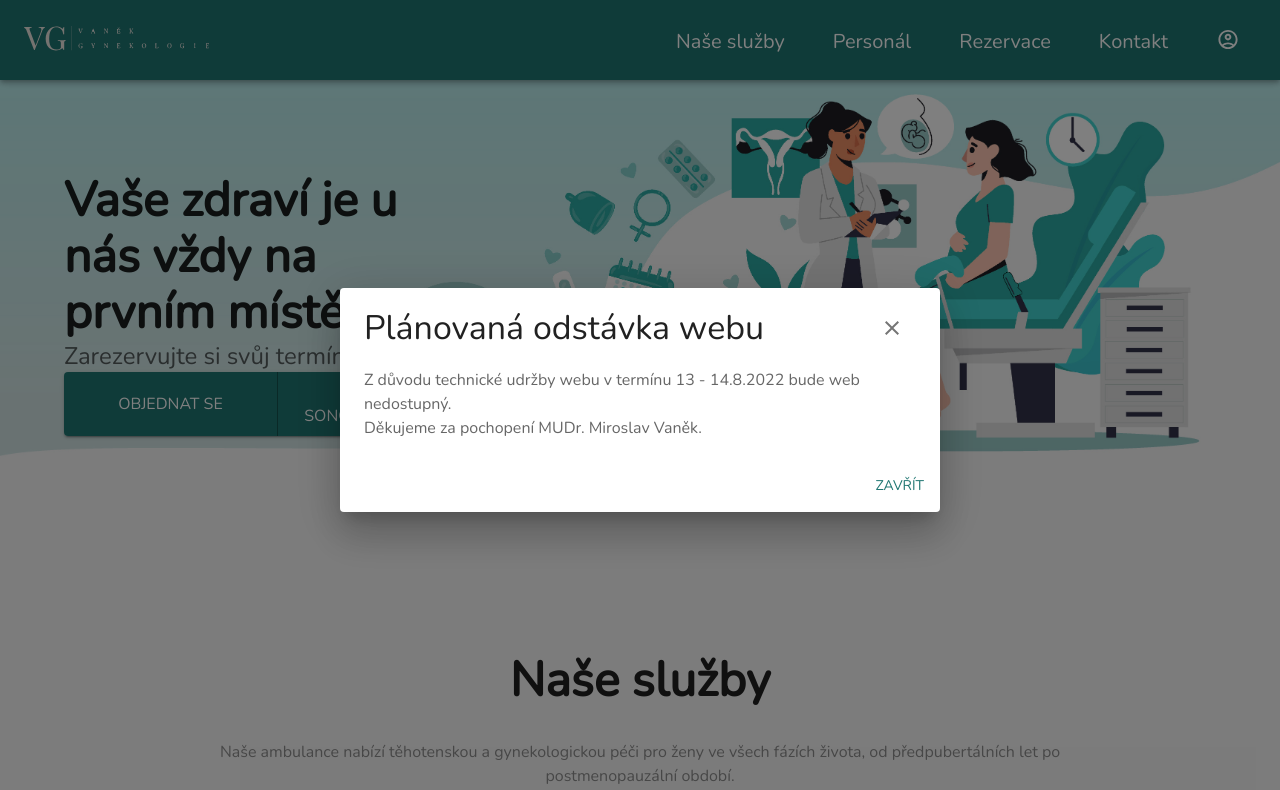
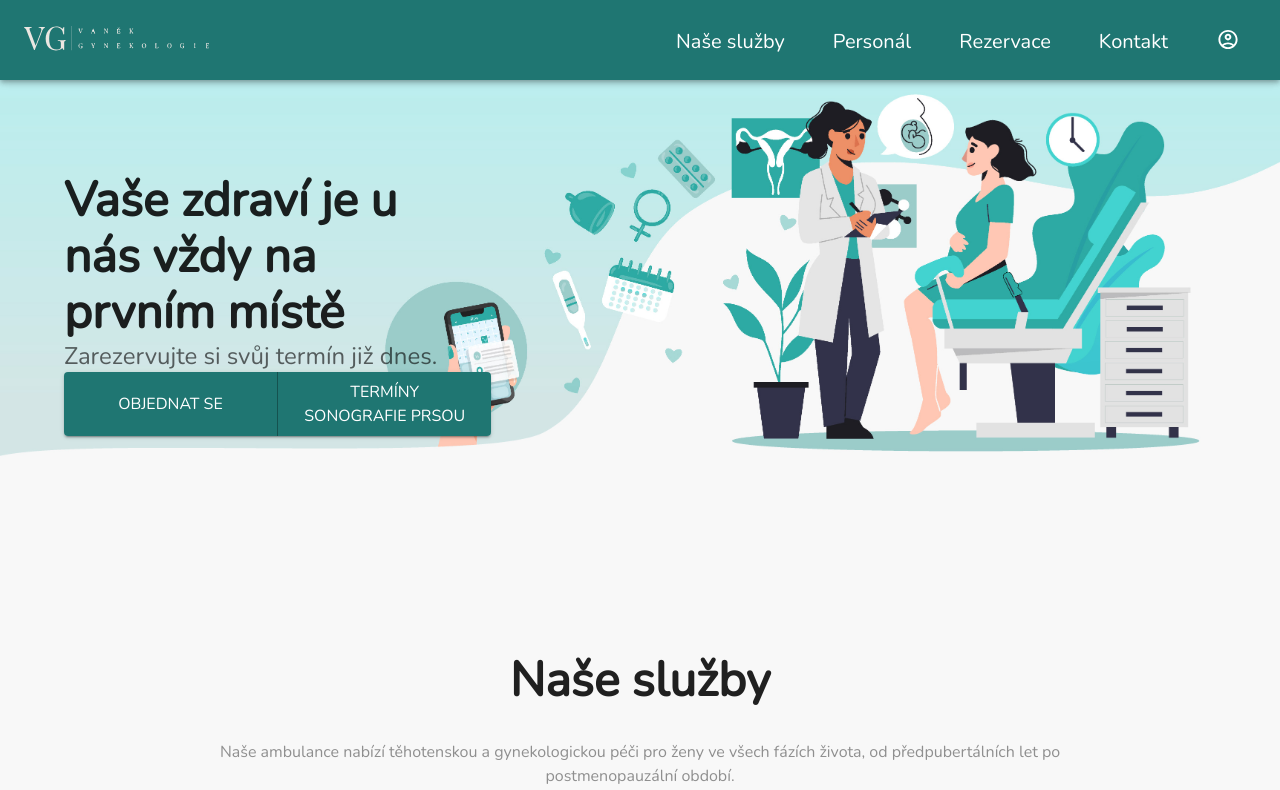
Before and after one commit to ejthbit/gyn, a React app: page / in a window 1280 px wide. Shown: the top 790 px of the page. Built offline with nearby package versions, Linux system fonts and the light colour scheme; no server answers.

Commit message:
Removed LandingAlert

```diff
--- a/src/Routes.js
+++ b/src/Routes.js
@@ -3,7 +3,6 @@ import Navbar from '@components/Navbar/Navbar'
 import ProtectedRoute from '@components/ProtectedRoute/ProtectedRoute'
 import { Box, CircularProgress } from '@mui/material'
 import { isMobile } from '@utilities/checkDeviceType'
-import LandingAlert from '@components/LandingWelcome/LandingAlert'
 import React, { lazy, Suspense } from 'react'
 import { BrowserRouter as Router, Route, Switch } from 'react-router-dom'
 import routingPaths from './routingPaths'
@@ -34,7 +33,6 @@ const Routes = () => {
                     path="*"
                     children={
                         <>
-                            <LandingAlert />
                             <Navbar />
                         </>
                     }
```
